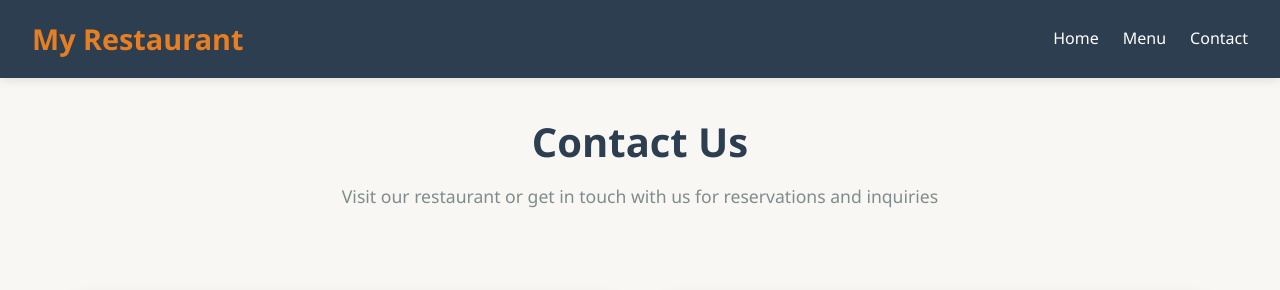
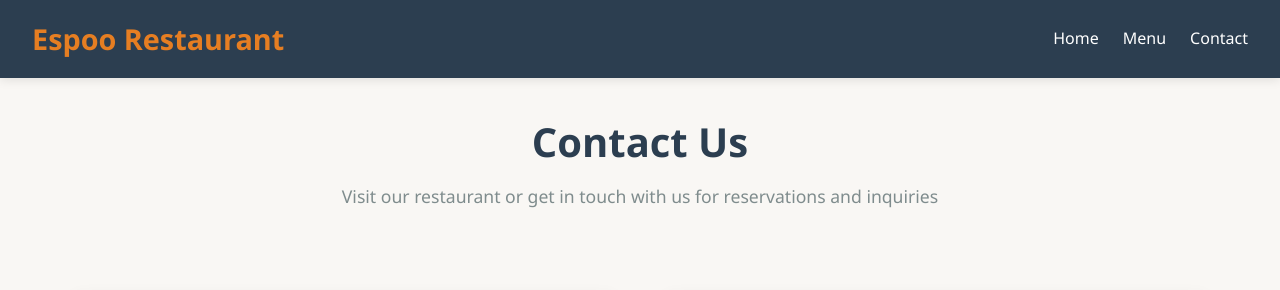
Before and after one commit to IshworSubedi13/restaurant_ordering_system, a Python web app: template frontend/templates/pages/contact.html in a window 1280 px wide. Shown: the top 290 px of the page. Run offline with Jinja, Linux system fonts and the light colour scheme; the template is opened without the code that fills it, so the values that code supplies are empty.

Commit message:
changes in title of pages.

```diff
--- a/frontend/templates/pages/contact.html
+++ b/frontend/templates/pages/contact.html
@@ -3,14 +3,14 @@
 <head>
     <meta charset="UTF-8">
     <meta name="viewport" content="width=device-width, initial-scale=1.0">
-    <title>Contact Us - My Restaurant</title>
+    <title>Contact Us - Espoo Restaurant</title>
     <link rel="stylesheet" href="https://cdnjs.cloudflare.com/ajax/libs/font-awesome/6.4.0/css/all.min.css">
     <link rel="stylesheet"  href="../assets/css/styles.css" type="text/css">
     <script src="../assets/js/hamburger.js" defer></script>
 </head>
 <body>
     <header>
-        <div class="site_logo">My Restaurant</div>
+        <div class="site_logo">Espoo Restaurant</div>
         <nav>
             <div class="hamburger" id="hamburger">
                 <span></span>
--- a/frontend/templates/pages/product.html
+++ b/frontend/templates/pages/product.html
@@ -3,7 +3,7 @@
 <head>
     <meta charset="UTF-8">
     <meta name="viewport" content="width=device-width, initial-scale=1.0">
-    <title>Menu - My Restaurant</title>
+    <title>Menu - Espoo Restaurant</title>
     <link rel="stylesheet" href="https://cdnjs.cloudflare.com/ajax/libs/font-awesome/6.4.0/css/all.min.css">
     <link rel="stylesheet"  href="../assets/css/styles.css" type="text/css">
     <script src="../assets/js/product.js" defer></script>
@@ -11,7 +11,7 @@
 </head>
 <body>
     <header>
-        <div class="site_logo">My Restaurant</div>
+        <div class="site_logo">Espoo Restaurant</div>
         <nav>
             <div class="hamburger" id="hamburger">
                 <span></span>
```
